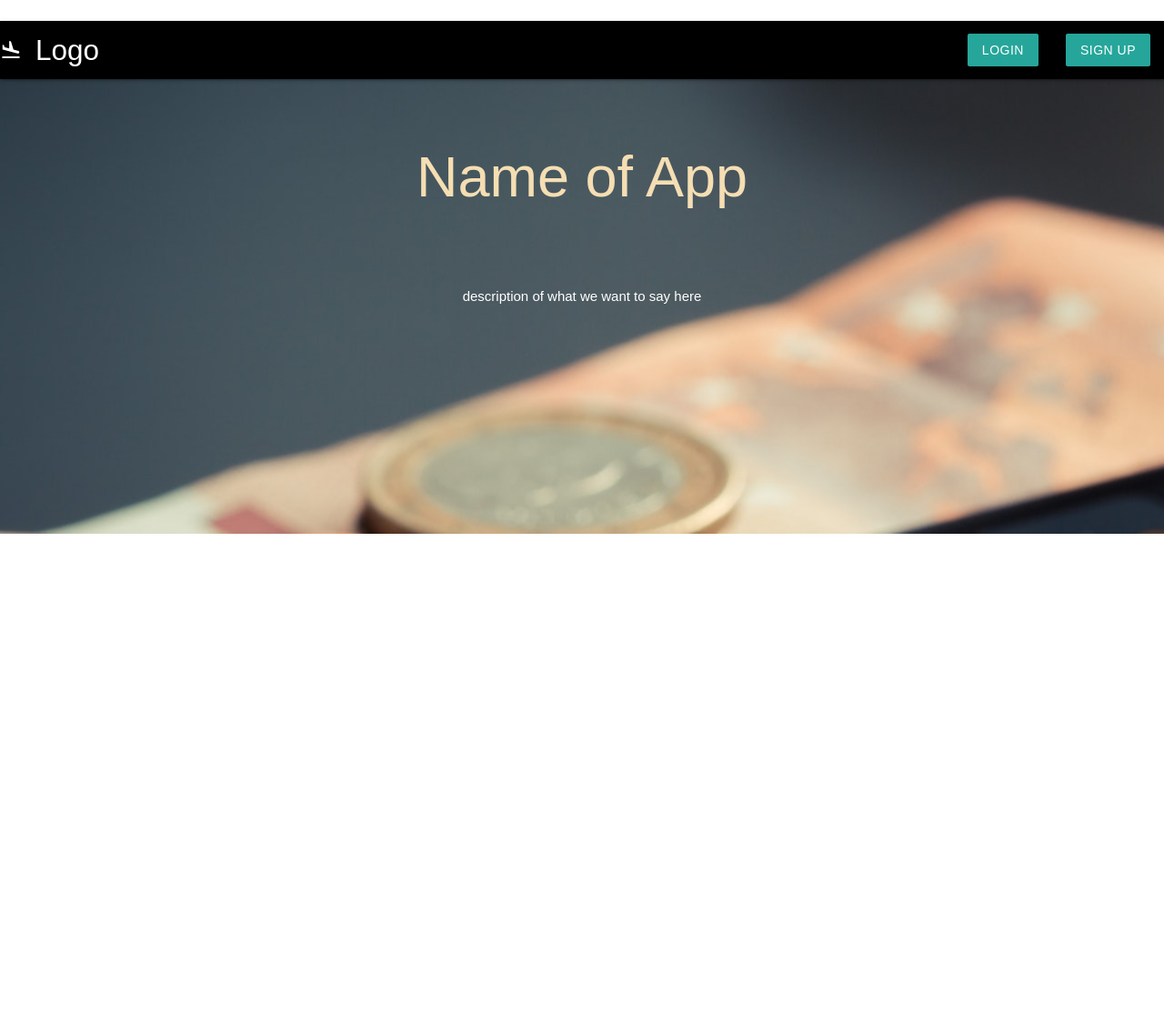
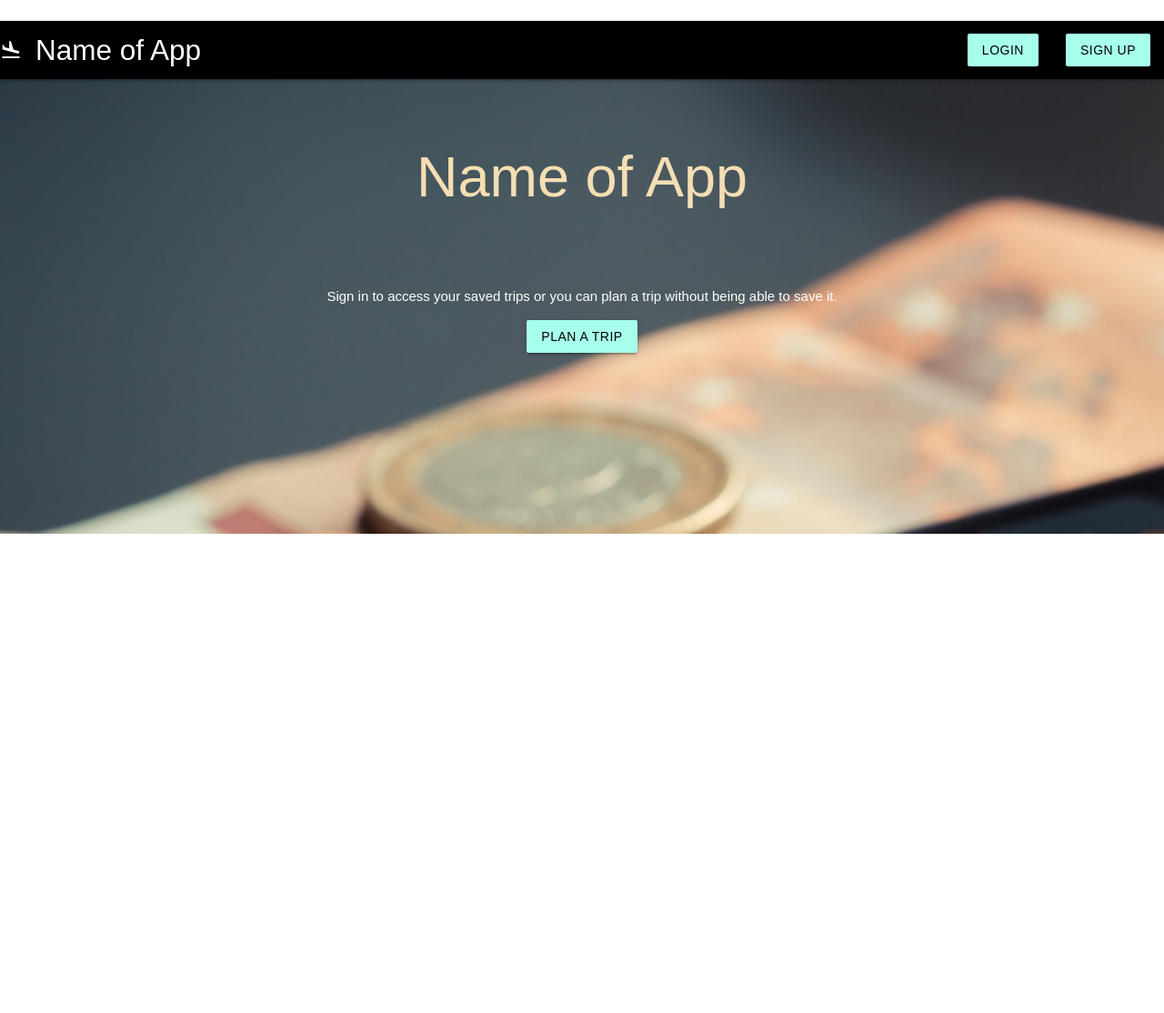
Before and after one commit to vanghlee01/project-2, a Node server app: page / in a window 1280 px wide. Shown: the whole page at 91% size. Run offline with Node 20, Linux system fonts and the light colour scheme; some libraries are stand-ins or nearby versions.

Commit message:
almost done with front page

```diff
--- a/views/auth.handlebars
+++ b/views/auth.handlebars
@@ -1,14 +1,12 @@
 <nav>
   <div class="nav-wrapper black">
-    <a href="#" class="brand-logo" style="y:-20"><i class="material-icons">flight_land</i>Logo</a>
+    <a href="#" class="brand-logo" style="y:-20"><i class="material-icons">flight_land</i>Name of App</a>
 
     <ul id="nav-mobile" class="right hide-on-med-and-down">
-      <li><a class="waves-effect waves-light btn" onclick="document.getElementById('id01').style.display='block'"
+      <li><a class="waves-effect waves-light btn modal-trigger teal accent-1 black-text" href="#modal2"
           style="width:auto;">Login</a></li>
-
-
-      <li><a class="waves-effect waves-light btn modal-trigger" href="#modal1" onclick="
-          document.getElementById('id02').style.display='block'" style=" width:auto;">Sign Up</a></li>
+      <li><a class="waves-effect waves-light btn modal-trigger teal accent-1 black-text" href="#modal1"
+          style=" width:auto;">Sign Up</a></li>
     </ul>
   </div>
 </nav>
@@ -22,17 +20,22 @@
       <h1>Name of App</h1>
       <br><br>
     </div>
-    <p>description of what we want to say here<p>
+    <p>Sign in to access your saved trips or you can plan a trip without being able to save it.<p>
+    <a class="waves-effect waves-light btn modal-trigger teal accent-1 black-text" href="#modal1"
+            style=" width:auto;">Plan a trip</a>
+
   </div>
+
   <div class="parallax"><img src="/img/boarding-pass-euro-ticket-69866.jpg" alt="boarding pass image"></div>
 </div>
 
-<!-- Modal Test for Sign Up -->
+<!-- Modal for Sign Up -->
 <div id="modal1" class="modal">
   <div>
     <a class="modal-close"><i class="material-icons">close</i></a>
   </div>
   <div class="modal-content">
+
     <h4>Account Sign Up</h4>
     <p>Sign up with us to start planning your trips!</p>
 
@@ -82,61 +85,40 @@
       <a href="#!" class="modal-close waves-effect waves-green btn red darken-4 left">Cancel</a>
     </div>
     <div class="col s6">
-      <a href="#!" class="modal-close waves-effect waves-green btn green accent-4 signupbtn">Sign Up</a>
+      <a href="#!" class="waves-effect waves-green btn green accent-4 signupbtn">Sign Up</a>
     </div>
   </div>
 </div>
 
-
-<!--Modal for Login-->
-<div id="id01" class="modal">
-
-  <form class="modal-content animate" action="/controllers/authenticate-controller" method="post">
-
-    <div class="container">
-      <label for="uname"><b>Username</b></label>
-      <input type="text" name="username_r" placeholder="username" required>
-
-      <input type="password" name="password_r" placeholder="Password" required>
-
-
-      <button type="submit">Login</button>
-      <label>
-        <input type="checkbox" checked="checked" name="remember"> Remember me
-      </label>
-    </div>
-
-    <div class="container" style="background-color:#929392">
-      <button type="button" onclick="document.getElementById('id01').style.display='none'"
-        class="cancelbtn">Cancel</button>
-      <span class="psw">Forgot <a href="#">password?</a></span>
-    </div>
-  </form>
+<!-- Modal for Login-->
+<div id="modal2" class="modal">
+  <div>
+    <a class="modal-close"><i class="material-icons">close</i></a>
+  </div>
+  <div class="modal-content">
+    <h4>Login</h4>
+    <p>Enter your account information</p>
+    <form>
+      <div class="row">
+        <div class="input-field col s12">
+          <input id="username" type="text" class="validate">
+          <label for="username" name="username">Username</label>
+        </div>
+      </div>
+      <div class="row">
+        <div class="input-field col s12">
+          <input id="password" type="password" class="validate">
+          <label for="password" name="password">Password</label>
+        </div>
+      </div>
+      <div class="row">
+        <div class="col s9">
+          <a href="#!" class="modal-close waves-effect waves-green btn red darken-4 left">Cancel</a>
+        </div>
+        <div class="col s9">
+          <a href="#!" class="waves-effect waves-green btn green accent-4 signupbtn">Login</a>
+        </div>
+      </div>
+    </form>
+  </div>
 </div>
-
-
-
-<script>
-  // Get the modal
-  var modal = document.getElementById('id02');
-
-  // When the user clicks anywhere outside of the modal, close it
-  window.onclick = function (event) {
-    if (event.target == moda2) {
-      modal.style.display = "none";
-    }
-  }
-</script>
-
-<script>
-  // Get the modal
-  var modal = document.getElementById('id01');
-
-  // When the user clicks anywhere outside of the modal, close it
-  window.onclick = function (event) {
-    if (event.target == modal) {
-
-      modal.style.display = "none";
-    }
-  }
-</script>
```
